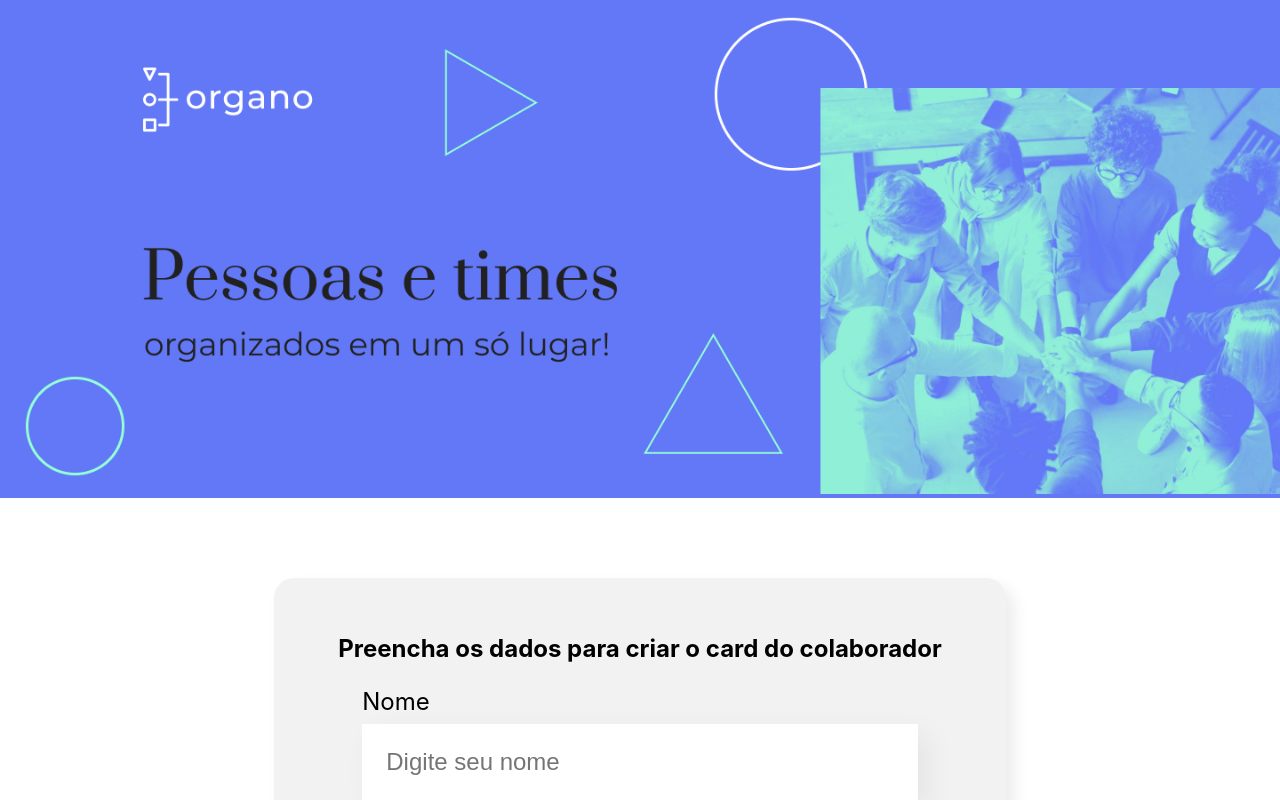
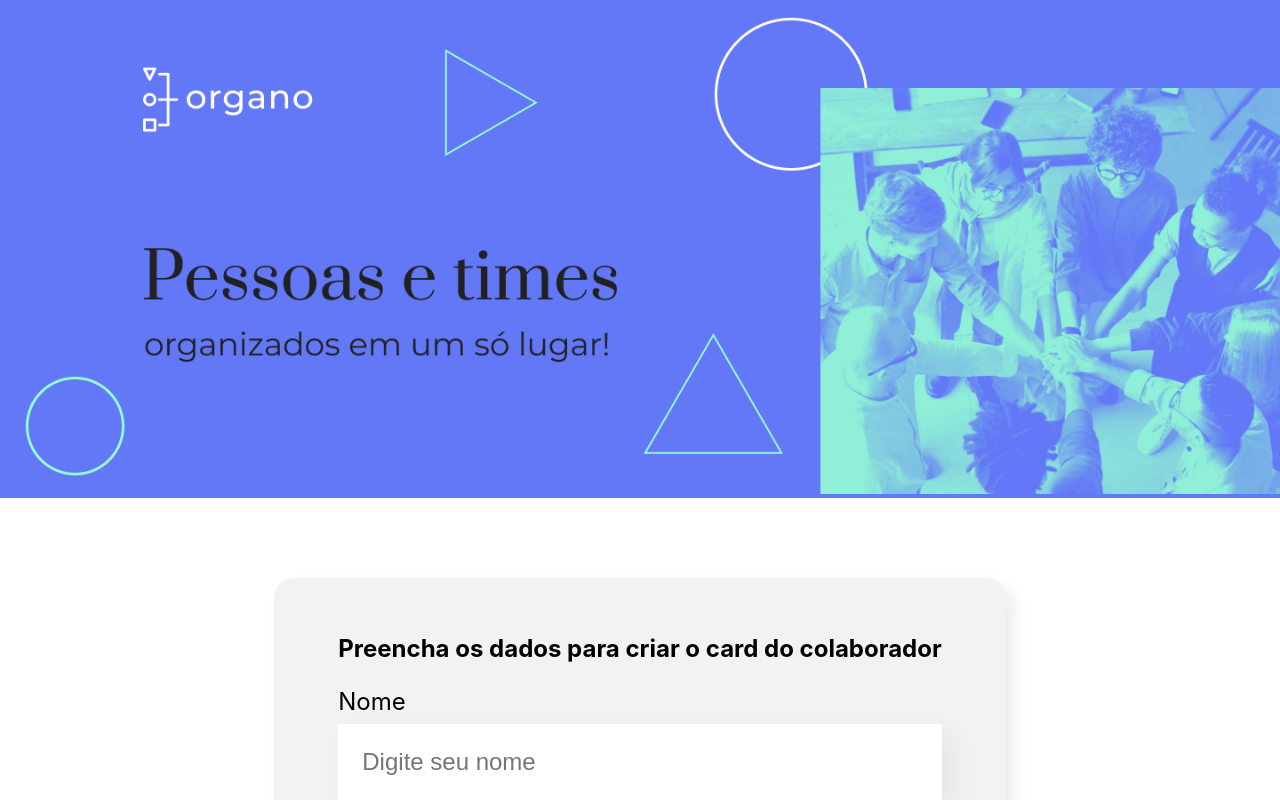
Before and after one commit to DanielCaresma/organo-react, a JavaScript app: page / in a window 1280 px wide. Shown: the top 800 px of the page. Built offline with nearby package versions, Linux system fonts and the light colour scheme; the HTML template or start-up script is replaced by a standard one.

Commit message:
Retirando margem lateral

```diff
--- a/src/componentes/CampoTexto/CampoTexto.css
+++ b/src/componentes/CampoTexto/CampoTexto.css
@@ -1,5 +1,5 @@
 .campo-texto {
-    margin: 24px;
+    margin: 24px 0;
 }
 
 .campo-texto label {
--- a/src/componentes/ListaSuspensa/ListaSuspensa.css
+++ b/src/componentes/ListaSuspensa/ListaSuspensa.css
@@ -1,5 +1,5 @@
 .lista-suspensa {
-    margin: 24px;
+    margin: 24px 0;
 }
 
 .lista-suspensa label {
```
